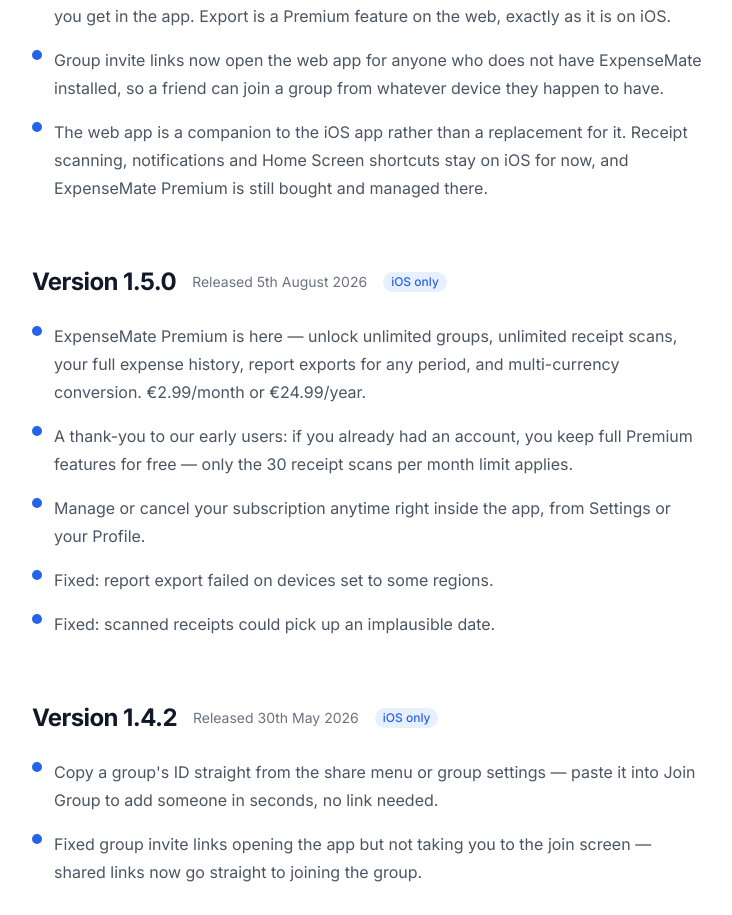
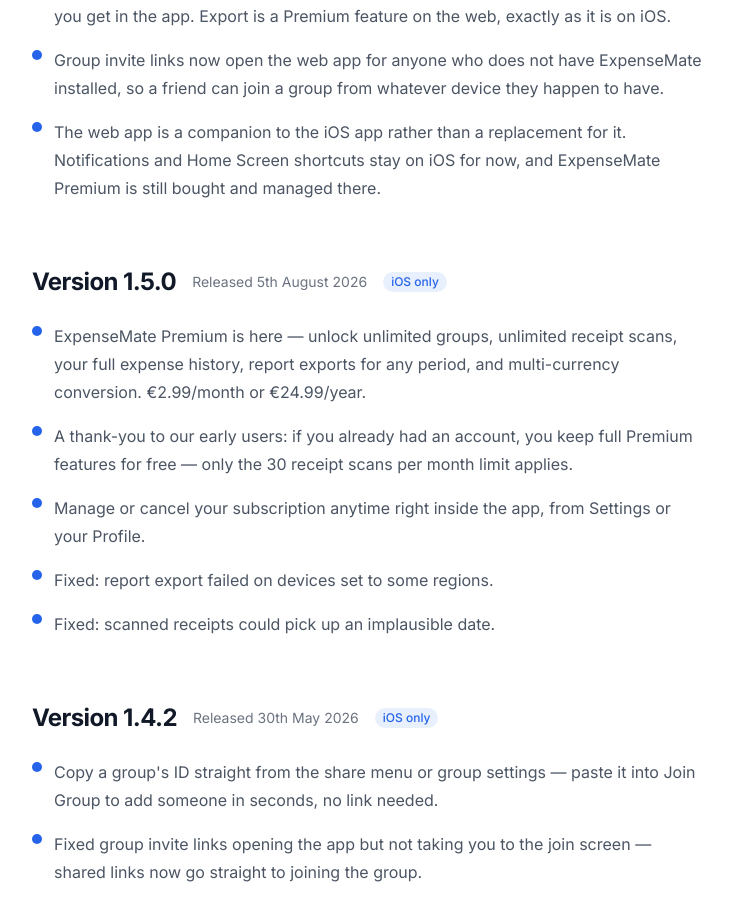
Before and after one commit to SM1LE21/bill-splitting-Website, a Next.js app: page /release-notes in a window 1280 px wide. Shown: the part 1166-2081 px from the top of the page, without its empty margins (224-956 px from the left). Built offline with nearby package versions, Linux system fonts and the light colour scheme.

Commit message:
fix(release-notes): drop the iOS-only scanning claim from Web 1.0
The Web 1.0 entry sits directly above Web 1.1 on the page and said receipt
scanning stays on iOS. Notifications, Home Screen shortcuts and the purchase
path are still iOS-only and are left as they were.

```diff
--- a/src/components/sections/ReleaseNotes.tsx
+++ b/src/components/sections/ReleaseNotes.tsx
@@ -67,7 +67,7 @@
       },
       {
         type: 'improvement',
-        description: 'The web app is a companion to the iOS app rather than a replacement for it. Receipt scanning, notifications and Home Screen shortcuts stay on iOS for now, and ExpenseMate Premium is still bought and managed there.'
+        description: 'The web app is a companion to the iOS app rather than a replacement for it. Notifications and Home Screen shortcuts stay on iOS for now, and ExpenseMate Premium is still bought and managed there.'
       }
     ]
   },
```
